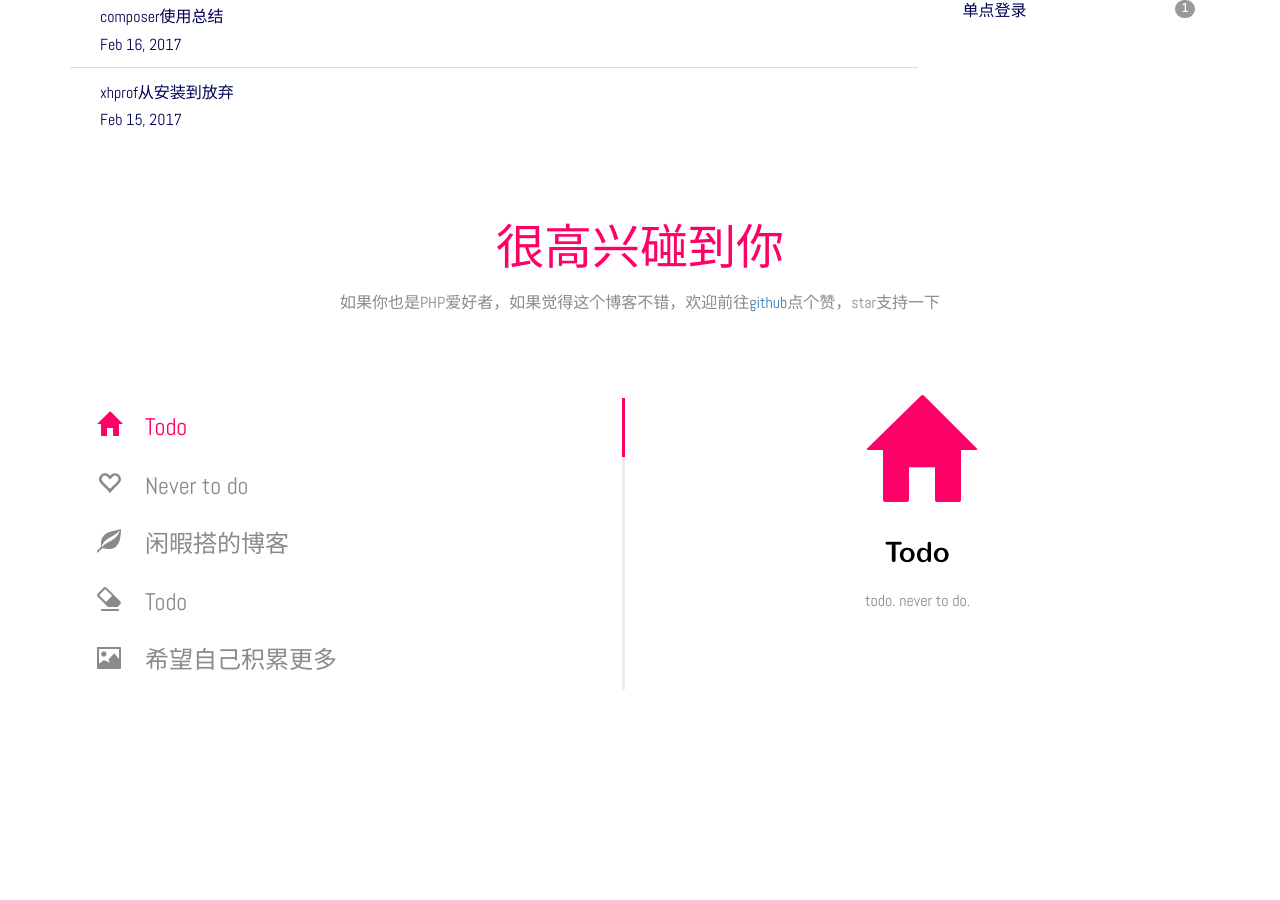
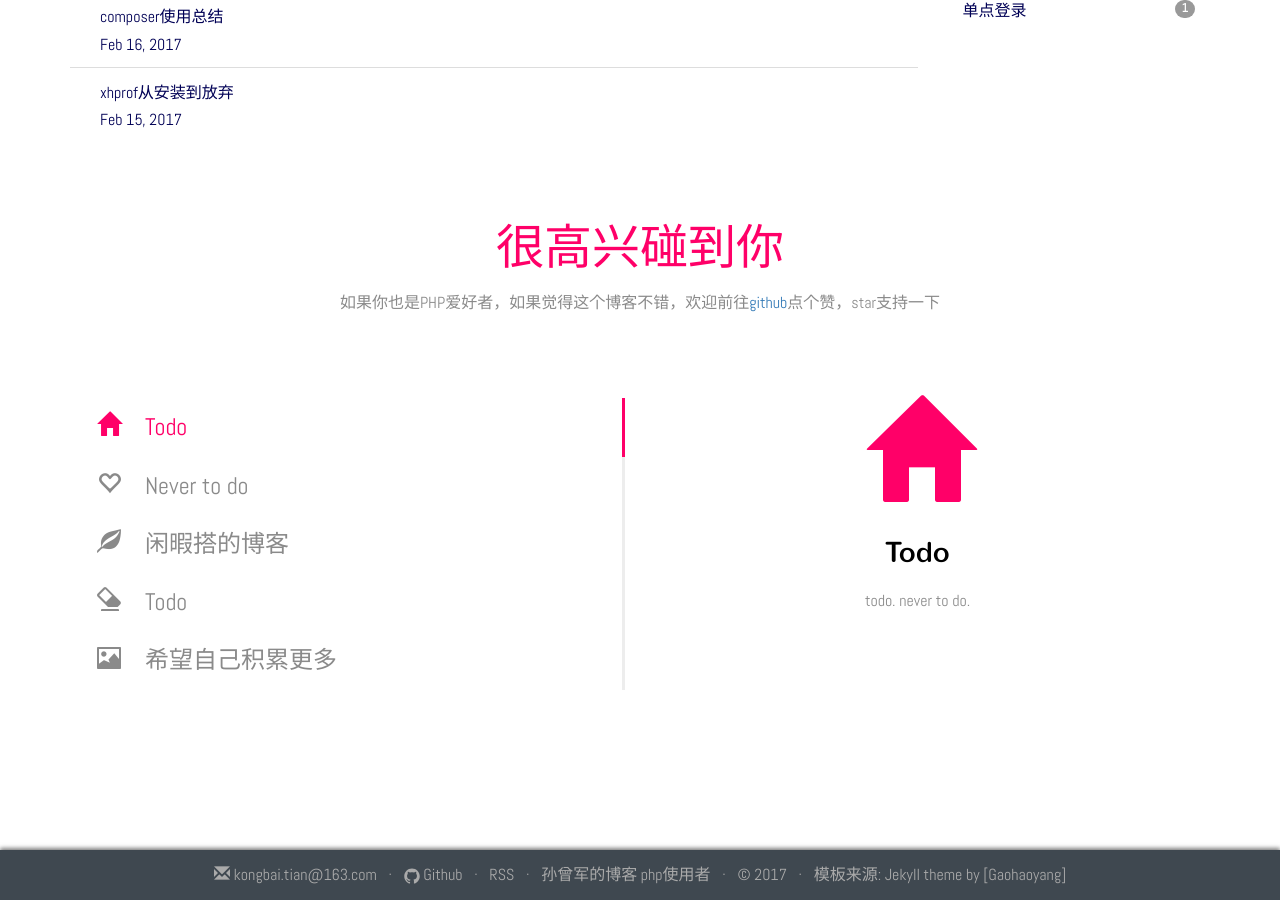
Before and after one commit to sunzengjun/sunzengjun.github.io, a Jekyll site: the page built from index.html, in a window 1280 px wide and 900 px high, scrolled down 990 px. Built offline with Jekyll 4.4.1, drawn with Linux system fonts in a browser that asks for light colours; nearby versions of some CDN libraries; library files that are not in the unit come from our copies; comment, search, counter and statistics services are not loaded; before the commit the page ends 1760 px from its top, so only the background shows below that; some of the changed lines change nothing that is shown.

Commit message:
beta 0.1.2

```diff
--- a/_layouts/main.html
+++ b/_layouts/main.html
@@ -153,11 +153,6 @@
    </div>
    </div>
    <!---->
-  <!---->
-<!-- Portfolio Modals -->
-
-
-<!-- /Portfolio Modals -->
 
 
       </div>
@@ -168,7 +163,7 @@
       </a>
     </div>
 
-
+    {% include footer.html %}
 
     <!-- 多说公共JS代码 start (一个网页只需插入一次) -->
   <script type="text/javascript">
```
